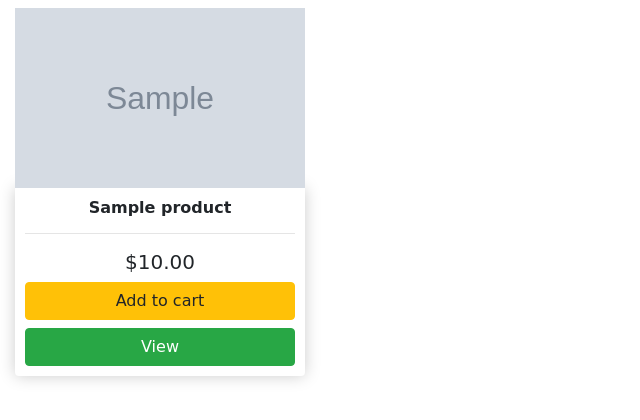
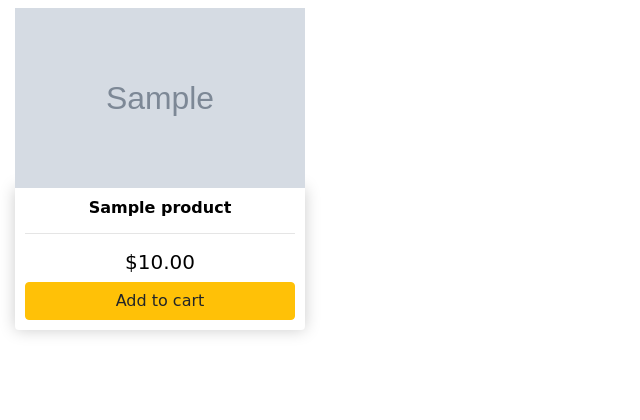
Before and after one commit to sangyetenphel/e-commerce, a Django app: page / in a window 1280 px wide. Shown: the part 56-476 px from the top of the page, without its empty margins (0-640 px from the left). Run offline with Django 3.2, Linux system fonts and the light colour scheme; tables that the repository leaves empty hold one stand-in row (values such as "Sample post"); grey boxes marked "Sample" are stand-in pictures; some libraries are stand-ins or nearby versions.

Commit message:
Clickable div instead of view button

```diff
--- a/store/static/store/css/main.css
+++ b/store/static/store/css/main.css
@@ -1,6 +1,15 @@
 body{
     /* background: black url('/static/store/images/background.jpg');*/
     font-family: cursive;
+}
+
+.a-div{
+    color: black;
+}
+
+.a-div:hover{
+    text-decoration: none;
+    color: black;
 }
 
 #cart-icon{
--- a/store/templates/store/index.html
+++ b/store/templates/store/index.html
@@ -4,16 +4,18 @@
 {% block content %}
 <div class="row">
   {% for product in products %}
+    <a href="{% url 'store:view' product.id %}" class="a-div">
       <div class="col-lg-3 col-md-4 col-6 product">
         <img class="thumbnail" src="{{ product.image_url }}" alt="{{ product }}">
         <div class="box-element">
           <h6 class="product-name"><strong>{{ product.name }}</strong></h6>
           <hr>
           <h5>${{ product.price }}</h5>
+    </a>
           <button data-product="{{product.id}}" data-action="add" class="btn btn-warning btn-block update-cart">Add to cart</button>
-        <a class="btn btn-success btn-block" href="{% url 'store:view' product.id %}">View</a>
         </div>
       </div>
+
   {% empty %}
     <h3>Nothing here!</h3>
   {% endfor %}
```
Lines whose indentation alone changed are shown as unchanged.
